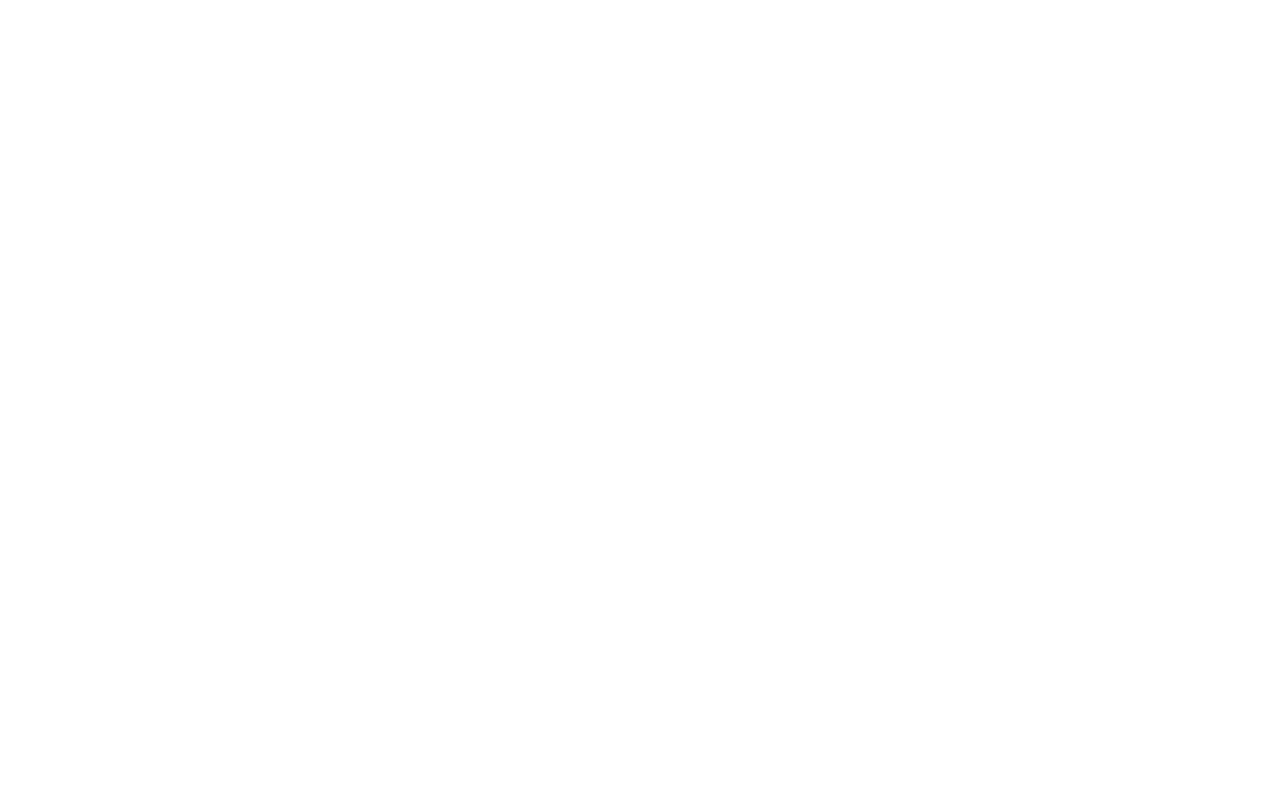
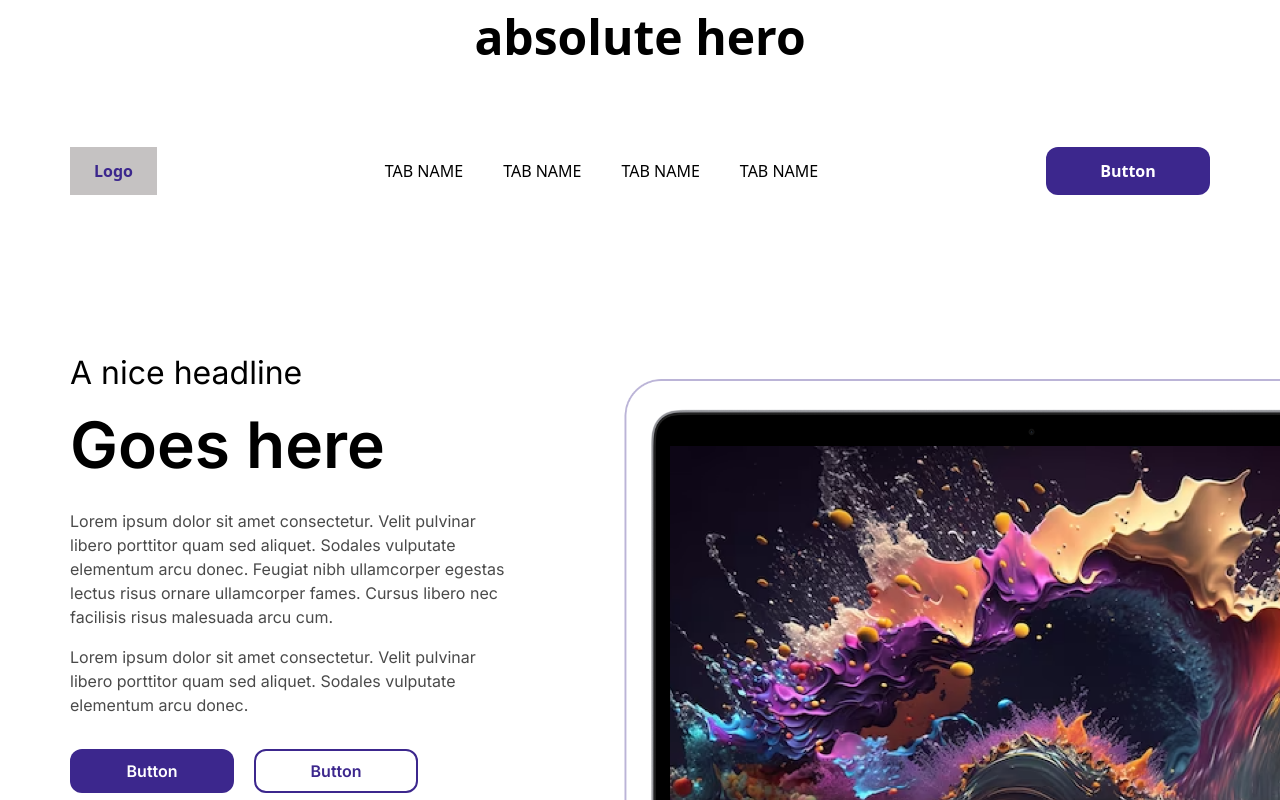
Before and after one commit to neharadialcode/tailwind-common-components, a React (Create React App) app: page /hero in a window 1280 px wide. Shown: the part 3000-3800 px from the top of the page. Before the commit the page ends 2953 px from the top, so only its background shows below. Built offline with nearby package versions, Linux system fonts and the light colour scheme.

Commit message:
video component complete

```diff
--- a/src/App.js
+++ b/src/App.js
@@ -10,6 +10,8 @@
 import Header from "./components/Header";
 import HeaderMiddle from "./components/HeaderMiddle";
 import HeaderLast from "./components/HeaderLast";
+import AbsoluteHeroFirst from "./components/AbsoluteHeroFirst";
+import Video from "./components/Video";
 
 function App() {
   return (
@@ -22,8 +24,8 @@
         <Route path="/faqs" element={<AllFaqs />} />
         <Route path="/aboutus" element={<AllAboutUs />} />
         <Route path="/footer" element={<AllFooter />} />
+        <Route path="/video" element={<Video />} />
       </Routes>
-
     </>
   );
 }
--- /dev/null
+++ b/src/components/AbsoluteHeroFirst.jsx
@@ -0,0 +1,57 @@
+import React from 'react'
+import macbook_col_img from "../assets/images/png/mackbook_hero.png"
+import Header from './Header';
+
+const AbsoluteHeroFirst = () => {
+  return (
+    <>
+      <section className="lg:min-h-screen flex flex-col justify-center mb-12 overflow-x-hidden">
+        <Header />
+        <div className="lg:flex-grow flex py-12 h-full items-center relative">
+          <div className="max-w-[1188px] mx-auto px-6 h-full ">
+            <div className="flex justify-center items-center lg:gap-[73px] gap-12  lg:flex-row flex-col">
+              <div className="lg:w-[42%] w-[80%]">
+                <h2 className="text-black text-[32px] font-Inter font-normal leading-normal">
+                  A nice headline
+                </h2>
+                <h3 className="text-black font-Inter font-semibold md:text-[58px] lg:text-[64px] text-[40px] md:leading-normal leading-[1.2]">
+                  Goes here
+                </h3>
+                <p className="pt-4 text-[#4A4A4A] sm:text-[16px] text-[14px] font-normal leading-normal font-Inter">
+                  Lorem ipsum dolor sit amet consectetur. Velit pulvinar libero
+                  porttitor quam sed aliquet. Sodales vulputate elementum arcu
+                  donec. Feugiat nibh ullamcorper egestas lectus risus ornare
+                  ullamcorper fames. Cursus libero nec facilisis risus malesuada
+                  arcu cum.
+                </p>
+                <p className="pt-4 text-[#4A4A4A] sm:text-[16px] text-[14px] font-normal leading-normal font-Inter">
+                  Lorem ipsum dolor sit amet consectetur. Velit pulvinar libero
+                  porttitor quam sed aliquet. Sodales vulputate elementum arcu
+                  donec.
+                </p>
+
+                <div className="flex gap-5 items-center">
+                  <button className="text-white mt-8 w-[164px] h-[44px] hover:bg-white border-transparent hover:border-blue border-2 transition-all duration-300 hover:text-blue font-Inter font-semibold leading-normal sm:text-[16px] text-[14px] bg-blue flex justify-center items-center rounded-xl">
+                    Button
+                  </button>
+                  <button className="hover:text-white mt-8 w-[164px] h-[44px] bg-white hover:border-transparent border-blue border-2 transition-all duration-300 text-blue font-Inter font-semibold leading-normal sm:text-[16px] text-[14px] hover:bg-blue flex justify-center items-center rounded-xl">
+                    Button
+                  </button>
+                </div>
+              </div>
+              <div className="lg:w-[58%] w-[80%]">
+                <img
+                  src={macbook_col_img}
+                  alt="hero section macbook image"
+                  className="w-full xl:max-w-[909px] max-w-[700px] lg:absolute xl:right-[-206px] right-[-100px] xl:bottom-[-75px] bottom-[75px]"
+                />
+              </div>
+            </div>
+          </div>
+        </div>
+      </section>
+    </>
+  );
+}
+
+export default AbsoluteHeroFirst;
--- a/src/components/HeroSecond.jsx
+++ b/src/components/HeroSecond.jsx
@@ -1,5 +1,4 @@
 import React from "react";
-import Header from "./Header";
 import hero_col_img from "../assets/images/png/hero_col_img.png";
 
 const HeroSecond = () => {
--- /dev/null
+++ b/src/components/Video.jsx
@@ -0,0 +1,26 @@
+import React from "react";
+import sample_video from "../assets/videos/sample_video.mp4";
+
+const Video = () => {
+  return (
+    <>
+      <a
+        href="/"
+        className="bg-blue my-8 mx-3 h-[48px] w-[120px] flex justify-center items-center sm:text-[16px] text-[14px] rounded-xl text-white font-Inter font-semibold"
+      >
+        home
+      </a>
+      <div className="py-12">
+        <div className="max-w-[1188px] mx-auto px-6 h-[680px]">
+          <div className="flex justify-center items-centre h-full">
+            <video controls class="w-full h-full">
+              <source src={sample_video} type="video/mp4" />
+            </video>
+          </div>
+        </div>
+      </div>
+    </>
+  );
+};
+
+export default Video;
--- a/src/components/view/AllHero.jsx
+++ b/src/components/view/AllHero.jsx
@@ -1,7 +1,8 @@
-import React from 'react'
-import HeroFirst from '../HeroFirst';
-import HeroSecond from '../HeroSecond';
-import HeroThird from '../HeroThird';
+import React from "react";
+import HeroFirst from "../HeroFirst";
+import HeroSecond from "../HeroSecond";
+import HeroThird from "../HeroThird";
+import AbsoluteHeroFirst from "../AbsoluteHeroFirst";
 
 const AllHero = () => {
   return (
@@ -15,8 +16,10 @@
       <HeroFirst />
       <HeroSecond />
       <HeroThird />
+      <p className="text-center text-[48px] font-bold py-12">absolute hero</p>
+      <AbsoluteHeroFirst />
     </>
   );
-}
+};
 
 export default AllHero;
--- a/src/components/view/ViewButtons.jsx
+++ b/src/components/view/ViewButtons.jsx
@@ -23,6 +23,9 @@
           <a href='/footer' className="bg-blue my-8 mx-3 h-[48px] w-[120px] flex justify-center items-center sm:text-[16px] text-[14px] rounded-xl text-white font-Inter font-semibold">
             footer
           </a>
+          <a href='/video' className="bg-blue my-8 mx-3 h-[48px] w-[120px] flex justify-center items-center sm:text-[16px] text-[14px] rounded-xl text-white font-Inter font-semibold">
+            video
+          </a>
         </div>
       </div>
     </>
```
Also changed, not shown: src/assets/images/png/mackbook_hero.png (added), 1 other file (tests, documents, lock files or other folders).
